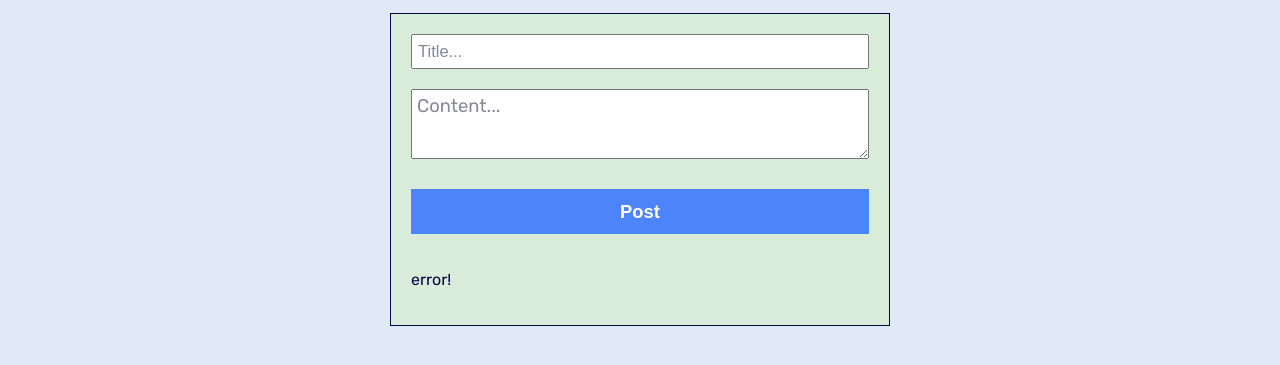
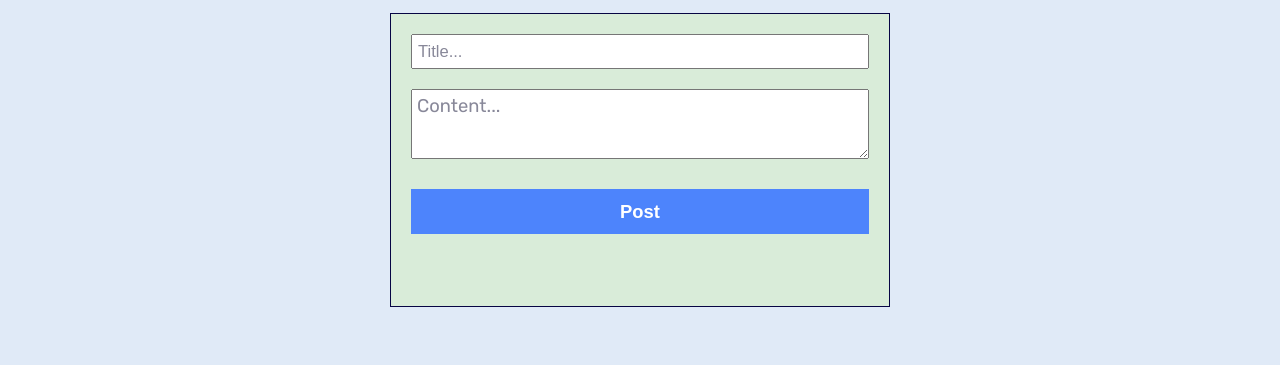
Before and after one commit to erikbaxstrom/alch-web-reddit-clone, a plain HTML site: page add-post/index.html in a window 1280 px wide. Shown: the part 87-452 px from the top of the page. Drawn offline with nearby package versions, Linux system fonts and the light colour scheme.

Commit message:
remove dummy error

```diff
--- a/add-post/add-post.js
+++ b/add-post/add-post.js
@@ -28,8 +28,6 @@ addPostForm.addEventListener('submit', async (e) => {
     } else {
         location.replace('/');
     }
-
-    //if no error redirect home
 });
 
 //display
--- a/add-post/index.html
+++ b/add-post/index.html
@@ -50,7 +50,7 @@
                     placeholder="Content..."
                 ></textarea>
                 <button>Post</button>
-                <p id="error-display">error!</p>
+                <p id="error-display"></p>
             </form>
         </main>
     </body>
```
